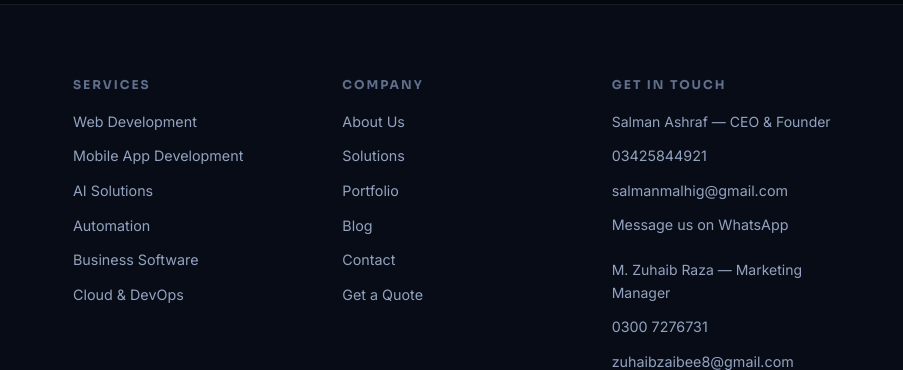
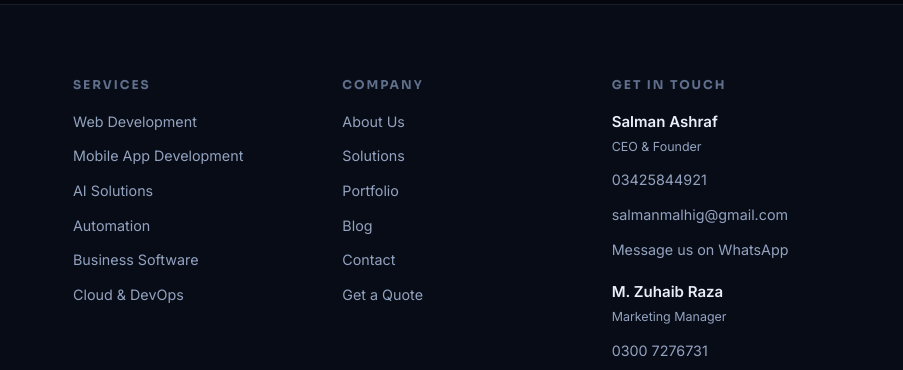
Before and after one commit to salmanggs/Nexora_Technologies, a plain HTML site: page 404.html in a window 1280 px wide. Shown: the part 873-1243 px from the top of the page, 377-1280 px from the left. Drawn offline with Linux system fonts and the light colour scheme.

Commit message:
Give the footer contact names visual hierarchy
Names and titles were rendered as one flat, dim line. Names are now
bold and full-brightness; titles sit underneath as a smaller,
dimmer subtitle.

```diff
--- a/404.html
+++ b/404.html
@@ -146,11 +146,17 @@
       <div>
         <h4>Get in touch</h4>
         <div class="ftr__links">
-          <span class="dim small">Salman Ashraf &mdash; CEO &amp; Founder</span>
+          <div class="ftr__person">
+            <span class="ftr__person-name">Salman Ashraf</span>
+            <span class="ftr__person-role">CEO &amp; Founder</span>
+          </div>
           <a href="tel:+923425844921" data-cfg="phone">0342 5844921</a>
           <a href="mailto:salmanmalhig@gmail.com" data-cfg="email">salmanmalhig@gmail.com</a>
           <a href="#" data-cfg="wa" target="_blank" rel="noopener">Message us on WhatsApp</a>
-          <span class="dim small" style="margin-top:10px">M. Zuhaib Raza &mdash; Marketing Manager</span>
+          <div class="ftr__person" style="margin-top:8px">
+            <span class="ftr__person-name">M. Zuhaib Raza</span>
+            <span class="ftr__person-role">Marketing Manager</span>
+          </div>
           <a href="tel:+923007276731">0300 7276731</a>
           <a href="mailto:zuhaibzaibee8@gmail.com" class="small">zuhaibzaibee8@gmail.com</a>
           <span class="dim small" style="margin-top:4px">Shahkot<br>Punjab, Pakistan</span>
--- a/assets/css/style.css
+++ b/assets/css/style.css
@@ -1253,6 +1253,10 @@ a.crow__v:hover{ color:var(--cyan); }
 }
 .ftr__links a:hover{ color:var(--cyan); padding-left:5px; }
 
+.ftr__person{ display:flex; flex-direction:column; gap:2px; }
+.ftr__person-name{ font-weight:700; color:var(--text); font-size:.94rem; }
+.ftr__person-role{ color:var(--text-dim); font-size:.78rem; }
+
 .ftr__social{ display:flex; gap:9px; margin-top:20px; }
 .ftr__social a{
   width:36px; height:36px;
```
Also changed, not shown: about.html (+8 -2 lines), blog.html (+8 -2 lines), contact.html (+8 -2 lines), index.html (+8 -2 lines), portfolio.html (+8 -2 lines), post-ahwal-e-shahkot.html (+8 -2 lines), post-facebook-automation.html (+8 -2 lines), post-website-worth-it.html (+8 -2 lines), privacy.html (+8 -2 lines), quote.html (+8 -2 lines), services.html (+8 -2 lines), solutions.html (+8 -2 lines), terms.html (+8 -2 lines).
